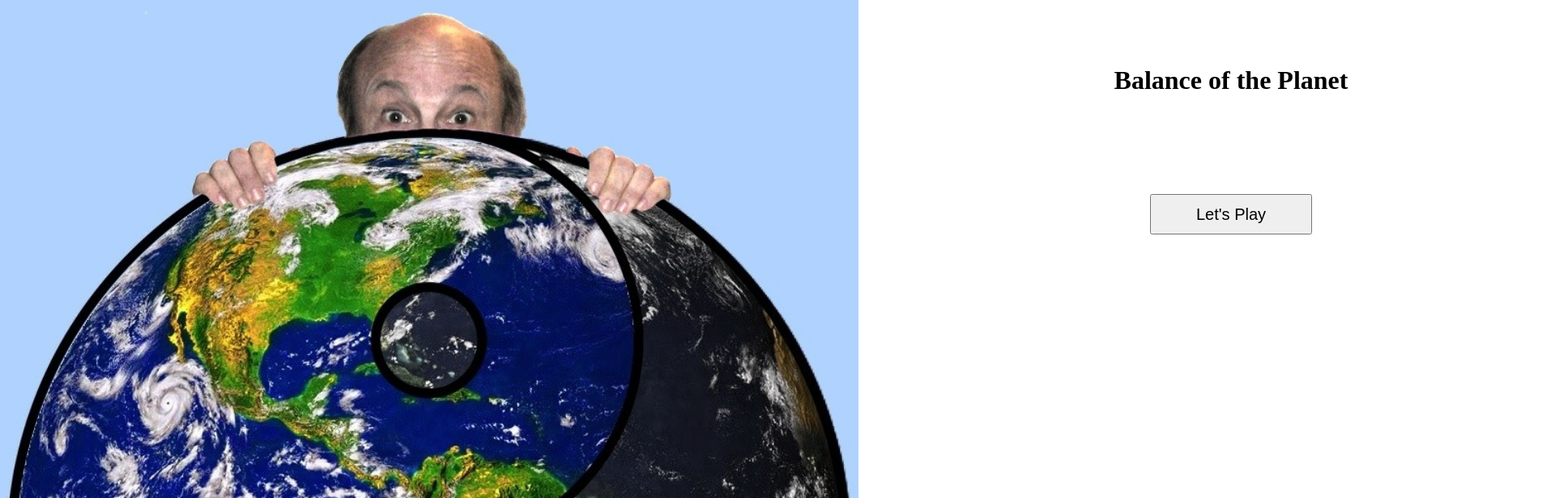
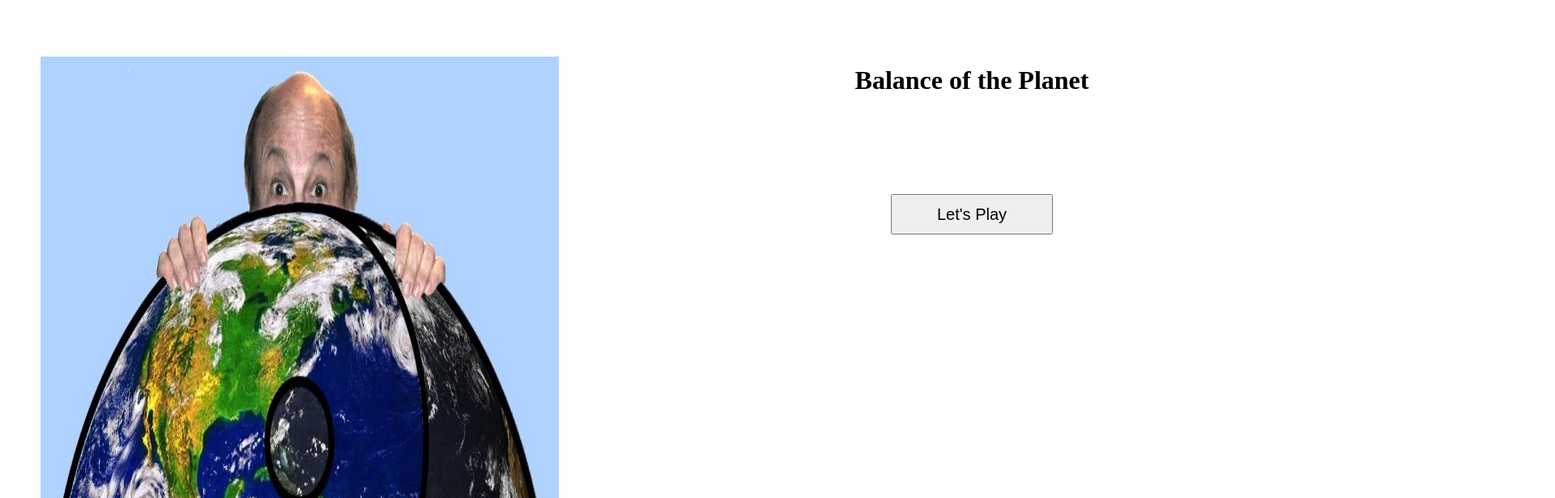
Before and after one commit to dingzuosheng/BotP, a Vue app: page / in a window 1280 px wide. Shown: the top 616 px of the page at 81% size, 1920 px wide, since content can reach past the window. Built offline with nearby package versions, Linux system fonts and the light colour scheme; what chartjs-plugin-datalabels would draw is missing.

Commit message:
change css style

```diff
--- a/src/components/Home.vue
+++ b/src/components/Home.vue
@@ -34,10 +34,13 @@ body{
 }
 #home{
     display: flex;
+    height:100%;
+    margin-bottom:100px;
 }
 img{
-    width:auto;
-    height:1060px;
+    width:50%;
+    height:1200px;
+    margin:70px 50px;
 }
 #container{
     display: grid;
```
